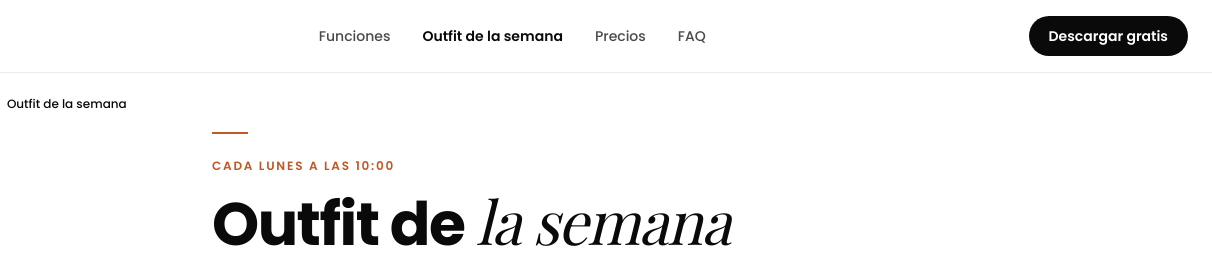
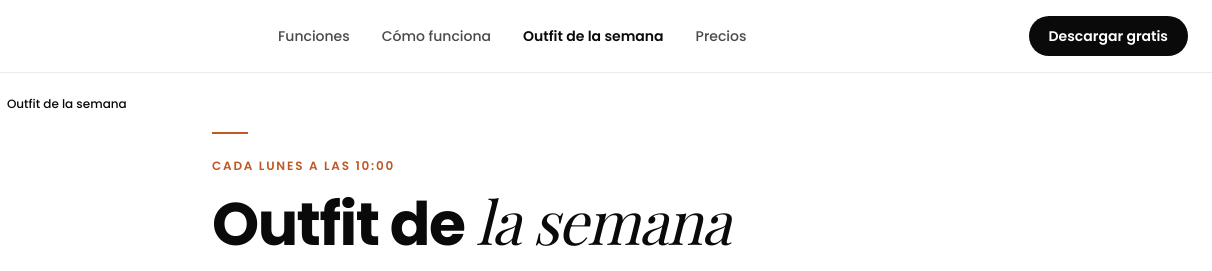
Before and after one commit to edubosca/lynen-landing, a plain HTML site: page outfit-de-la-semana/index.html in a window 1280 px wide. Shown: the top 271 px of the page, 68-1280 px from the left. Drawn offline with nearby package versions, Linux system fonts and the light colour scheme; a web font is replaced by a local one.

Commit message:
refactor: update navigation menu items to include weekly outfit link and remove FAQ link across landing pages

```diff
--- a/outfit-de-la-semana/index.html
+++ b/outfit-de-la-semana/index.html
@@ -138,9 +138,9 @@
       </a>
       <div class="hidden md:flex items-center gap-8">
         <a href="/#features" class="text-sm font-medium text-lynText hover:text-lynDark transition-colors">Funciones</a>
-        <a href="/outfit-de-la-semana/" class="text-sm font-semibold text-lynDark transition-colors">Outfit de la semana</a>
+        <a href="/#how" class="text-sm font-medium text-lynText hover:text-lynDark transition-colors">Cómo funciona</a>
+        <a href="/outfit-de-la-semana/" aria-current="page" class="text-sm font-semibold text-lynDark transition-colors">Outfit de la semana</a>
         <a href="/#pricing" class="text-sm font-medium text-lynText hover:text-lynDark transition-colors">Precios</a>
-        <a href="/#faq" class="text-sm font-medium text-lynText hover:text-lynDark transition-colors">FAQ</a>
       </div>
       <a href="https://apps.apple.com/es/app/lynen/id6756376550" target="_blank" rel="noopener"
          class="bg-lynDark text-white text-sm font-semibold px-5 py-2.5 rounded-full transition-all hover:bg-black">
```
Also changed, not shown: index.html (+6 -1 lines), outfit-de-la-semana/jacob-elordi-cardigan-azul/index.html (+2 -2 lines).
